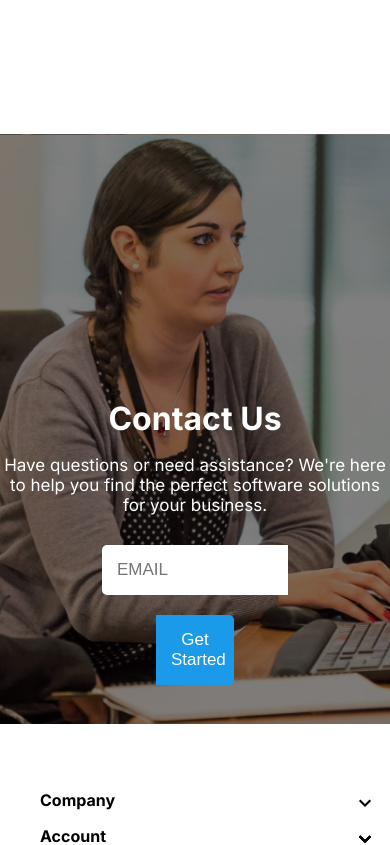
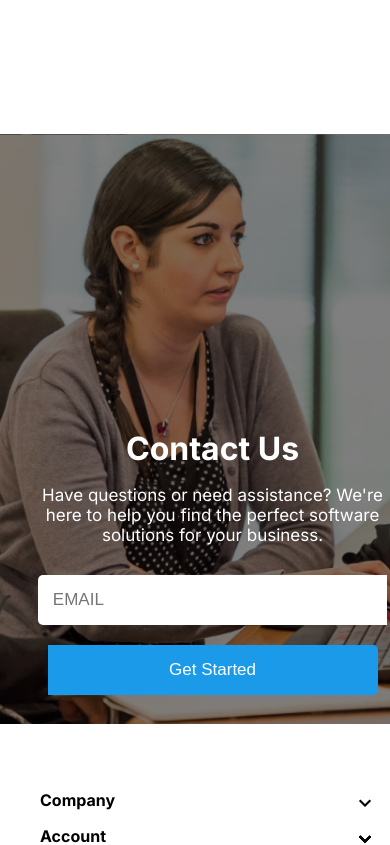
Before and after one commit to ThomasKim93/greenProject1, a Next.js app: page /pages/aboutus in a window 390 px wide. Shown: the part 5190-6035 px from the top of the page. Built offline with nearby package versions, Linux system fonts and the light colour scheme.

Commit message:
12-17test

```diff
--- a/app/pages/aboutus/aboutus.module.scss
+++ b/app/pages/aboutus/aboutus.module.scss
@@ -295,7 +295,7 @@
             }
             .contactPost{
                 .contactMail{
-                    width: 95%;
+                    width:50%;
                     font-size: 17px;
                     border: 0px;
                     padding: 15px;
@@ -303,12 +303,13 @@
                 }
                 .contactSubmit{
                     font-size: 17px;
-                    width: 95%;
+                    width: 20%;
                     border: 0px;
                     padding: 15px;
                     border-radius: 0 5px 5px 0;
                     background-color: #1C9AEA;
                     color: white;
+                    a{color: white;}
                 }
             }
         }
@@ -509,6 +510,8 @@
                     padding-top: 0px;
                     text-align: center;
                     color: white;
+                    left: 9%;
+                    top: 50%;
                     b{
                         font-size: 32px;
                     }
@@ -518,16 +521,17 @@
                     }
                     .contactPost{
                         .contactMail{
-                            width: 40%;
+                            width: 90%;
                             font-size: 17px;
                             border: 0px;
                             padding: 15px;
                             border-radius: 5px 0 0 5px;
+                            margin-bottom: 20px;
                         }
 
                         .contactSubmit{
                             font-size: 17px;
-                            width: 20%;
+                            width: 93%;
                             border: 0px;
                             padding: 15px;
                             border-radius: 0 5px 5px 0;
--- a/app/pages/customer/customer.module.scss
+++ b/app/pages/customer/customer.module.scss
@@ -327,7 +327,7 @@
 
                         .contactSubmit{
                             font-size: 17px;
-                            width: 98%;
+                            width: 94%;
                             border: 0px;
                             padding: 15px;
                             border-radius: 0 5px 5px 0;
@@ -498,7 +498,7 @@
 
                         .contactSubmit{
                             font-size: 17px;
-                            width: 98%;
+                            width: 95%;
                             border: 0px;
                             padding: 15px;
                             border-radius: 0 5px 5px 0;
--- a/app/pages/footer/footer.module.scss
+++ b/app/pages/footer/footer.module.scss
@@ -228,7 +228,7 @@
                     margin: 20px 15px;
                     img {
 
-                        margin: 10px 35px 10px 0;
+                        margin: 10px 65px 10px 0;
                     }
 
                     .sns {
```
